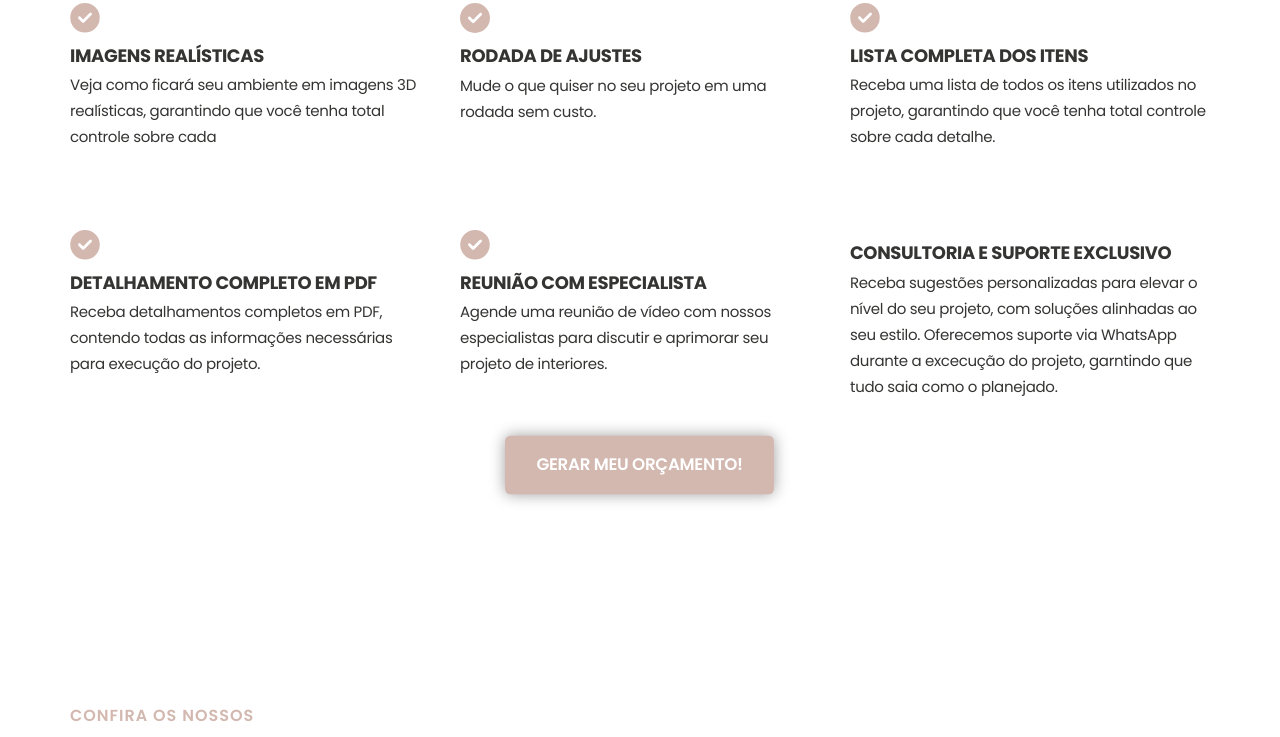
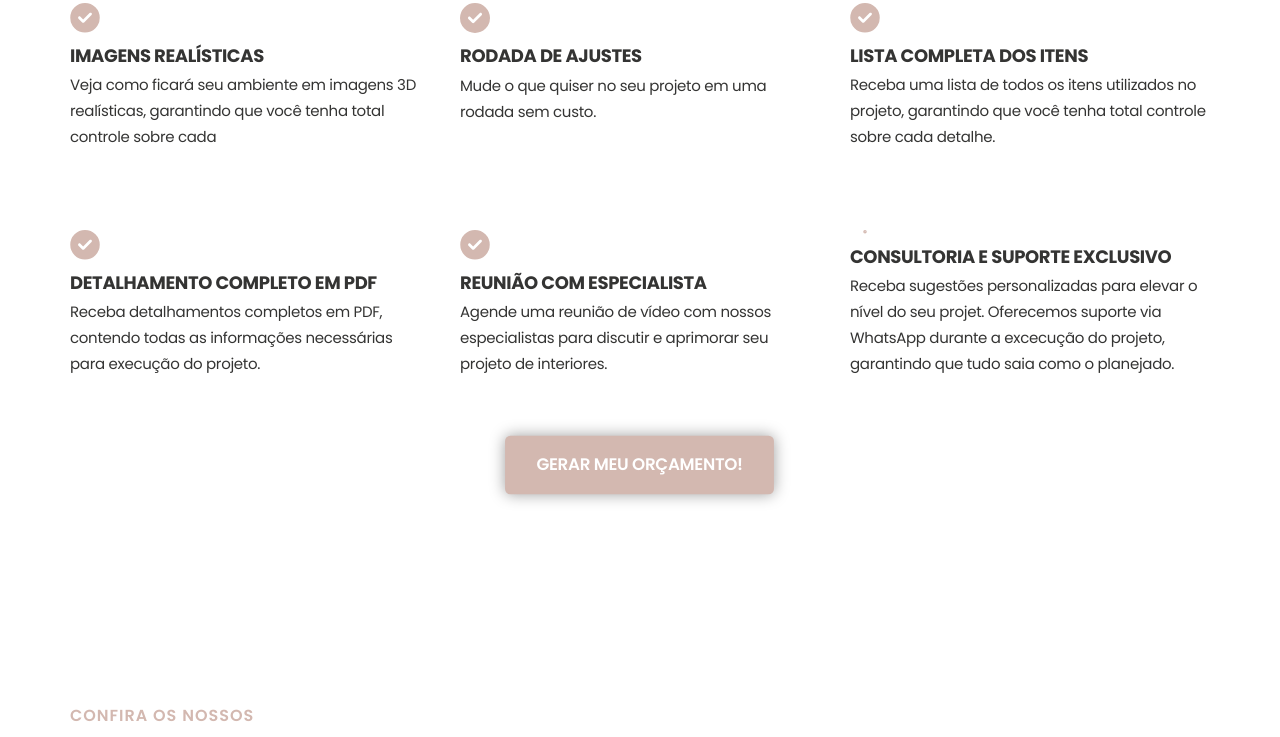
Before and after one commit to guato-digital/lp-pamela, a plain HTML site: page index.html in a window 1280 px wide. Shown: the part 2771-3508 px from the top of the page. Drawn offline with Linux system fonts and the light colour scheme.

Commit message:
fix: text

```diff
--- a/index.html
+++ b/index.html
@@ -650,9 +650,9 @@
             </svg>
             <h4>Consultoria e Suporte Exclusivo</h4>
             <p>
-              Receba sugestões personalizadas para elevar o nível do seu projeto, com soluções alinhadas ao
-              seu estilo. Oferecemos suporte via WhatsApp durante a excecução do projeto,
-              garntindo que tudo saia como o planejado.
+              Receba sugestões personalizadas para elevar o nível do seu projet.
+              Oferecemos suporte via WhatsApp durante a excecução do projeto,
+              garantindo que tudo saia como o planejado.
             </p>
           </div>
         </div>
```
